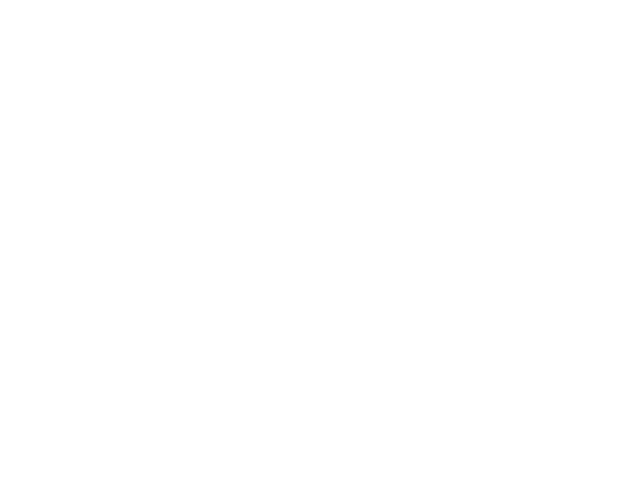
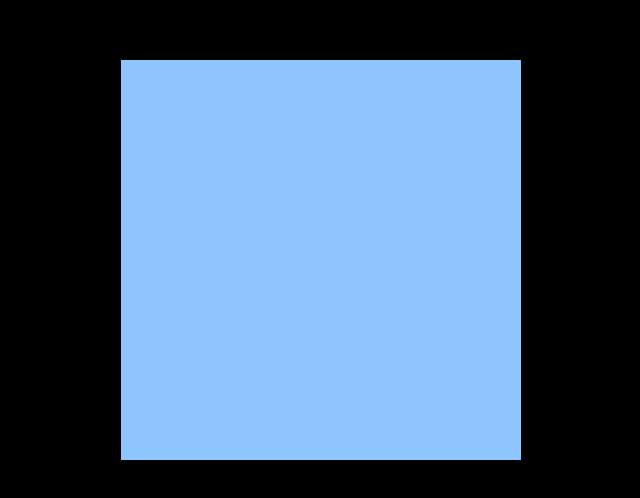
Before and after one commit to dhruval1907/React-cohort22, a React (Vite) app in the folder class5usestate/: page / in a window 1280 px wide. Shown: the part 140-638 px from the top of the page, without its empty margins (319-959 px from the left). Built offline with nearby package versions, Linux system fonts and the light colour scheme.

Commit message:
usestate

```diff
--- a/class5usestate/src/App.jsx
+++ b/class5usestate/src/App.jsx
@@ -1,11 +1,13 @@
-import React from 'react'
+import React, { useState } from "react";
 
 const App = () => {
+  const [color, setcolor] = useState(false);
+
   return (
-    <div>
+    <div className="h-screen w-full bg-black flex items-center justify-center">
+      <div onMouseOver={()=>setcolor(true)}  className={`h-100 w-100 ${color ? "bg-red-300" : "bg-blue-300"}`}></div>
+    </div>
+  );
+};
 
-    </div>
-  )
-}
-
-export default App
+export default App;
```
